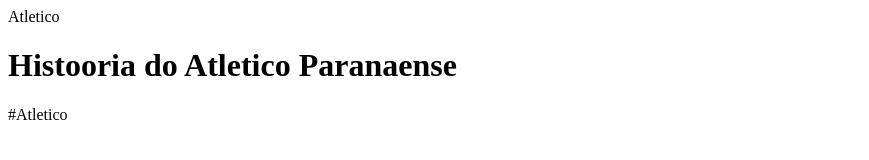
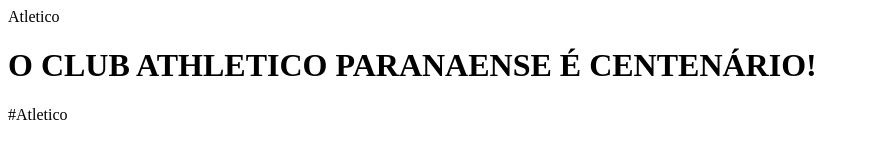
Before and after one commit to fernanda674/03, a plain HTML site: page index.html in a window 1280 px wide. Shown: the whole page, without its empty margins (0-869 px from the left). Drawn offline with Linux system fonts and the light colour scheme.

Commit message:
zjytkmnxg

```diff
--- a/index.html
+++ b/index.html
@@ -10,7 +10,7 @@
 <header>Atletico</header>
 
 <div>
-<h1>Histooria do Atletico Paranaense</h1>
+<h1>O CLUB ATHLETICO PARANAENSE É CENTENÁRIO!</h1>
 <p>#Atletico</p>
 </div>
 
```
